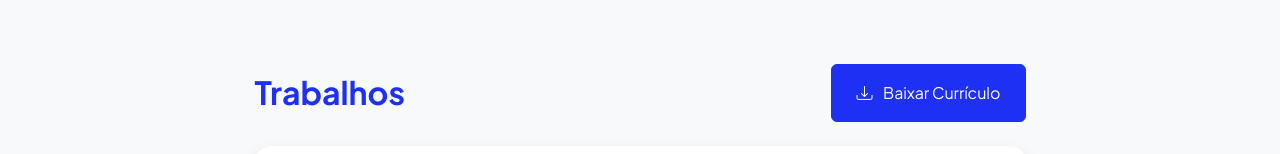
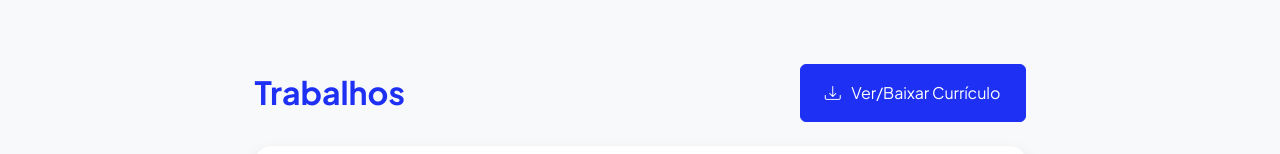
Before and after one commit to dev-guif/portfolio, a plain HTML site: page resume.html in a window 1280 px wide. Shown: the part 182-336 px from the top of the page. Drawn offline with nearby package versions, Linux system fonts and the light colour scheme.

Commit message:
atualizando link portfolio

```diff
--- a/resume.html
+++ b/resume.html
@@ -46,9 +46,9 @@
                             <div class="d-flex align-items-center justify-content-between mb-4">
                                 <h2 class="text-primary fw-bolder mb-0">Trabalhos</h2>
                                 <!-- Download resume button-->
-                                <a class="btn btn-primary px-4 py-3" href="https://drive.google.com/file/d/1K-i4lG9zBwAitGqC1Wn-I4QKX369pqat/view?usp=share_link">
+                                <a class="btn btn-primary px-4 py-3" href="https://drive.google.com/file/d/1jlxs1diuJGuU_yy2lg6c6qhn35SAgf6p/view?usp=sharing">
                                     <div class="d-inline-block bi bi-download me-2"></div>
-                                    Baixar Currículo
+                                    Ver/Baixar Currículo
                                 </a>
                             </div>
                             <!-- Experience Card 0 -->
```
